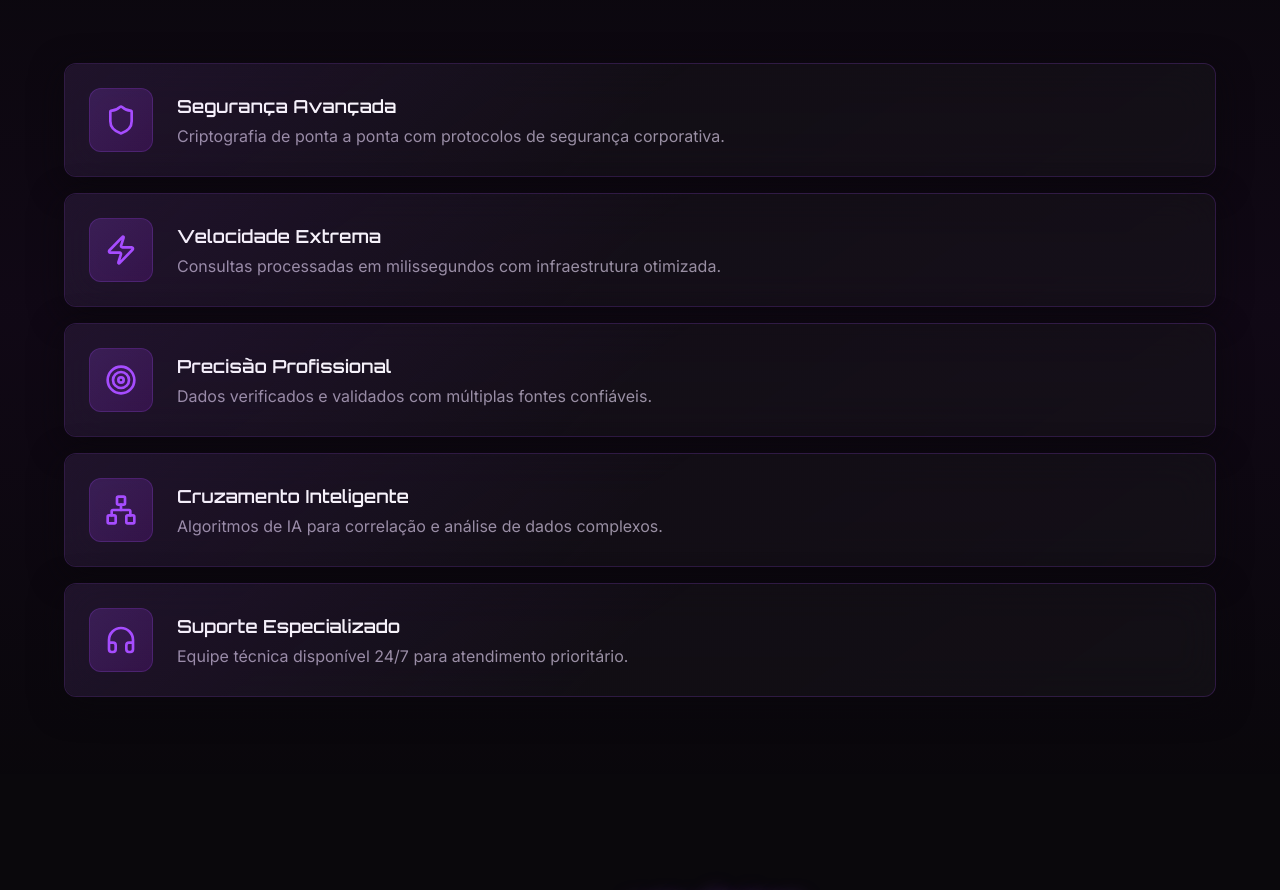
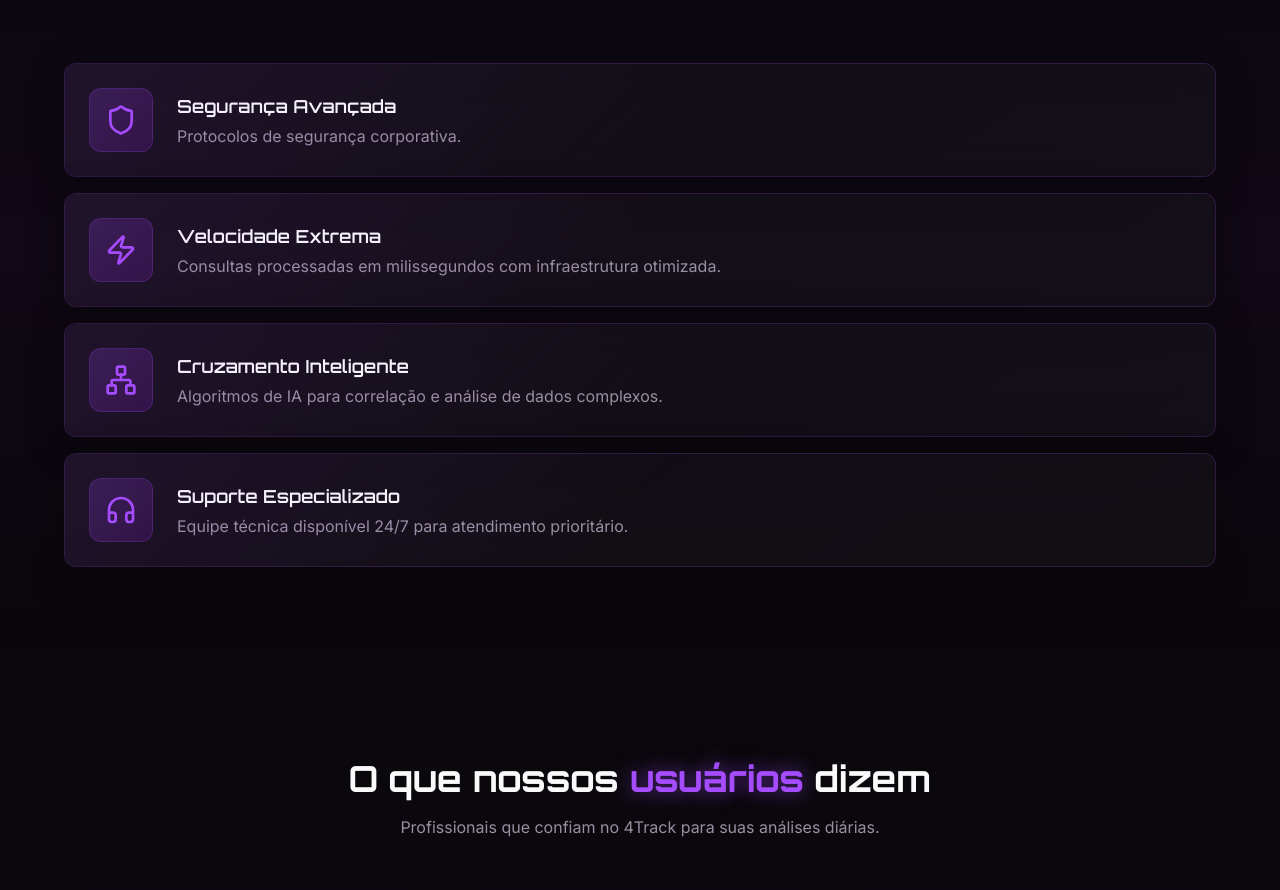
Before and after one commit to leviscd/4track-vision, a React (Vite) app: page / in a window 1280 px wide. Shown: the part 2600-3490 px from the top of the page. Built offline with nearby package versions, Linux system fonts and the light colour scheme; the HTML template or start-up script is replaced by a standard one.

Commit message:
Update Differentials.tsx

```diff
--- a/src/components/Differentials.tsx
+++ b/src/components/Differentials.tsx
@@ -4,17 +4,12 @@ const differentials = [
   {
     icon: Shield,
     title: 'Segurança Avançada',
-    description: 'Criptografia de ponta a ponta com protocolos de segurança corporativa.',
+    description: 'Protocolos de segurança corporativa.',
   },
   {
     icon: Zap,
     title: 'Velocidade Extrema',
     description: 'Consultas processadas em milissegundos com infraestrutura otimizada.',
-  },
-  {
-    icon: Target,
-    title: 'Precisão Profissional',
-    description: 'Dados verificados e validados com múltiplas fontes confiáveis.',
   },
   {
     icon: Network,
```
